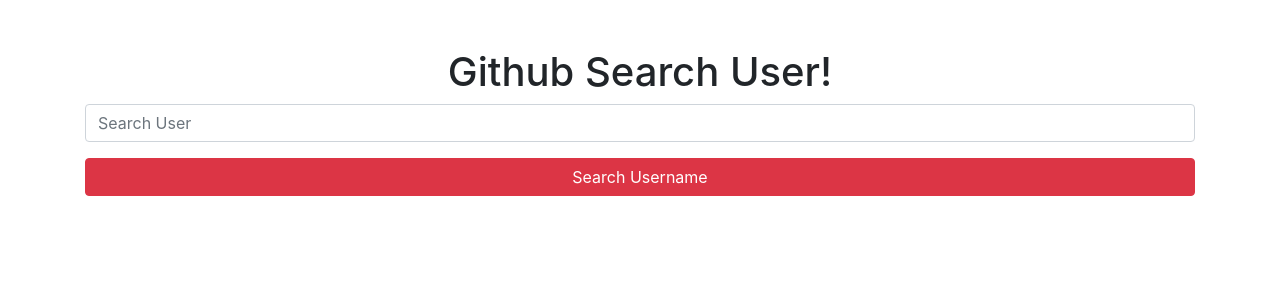
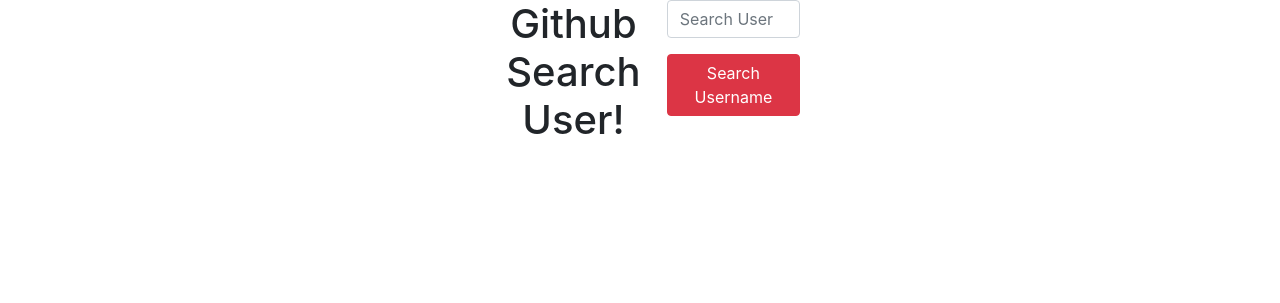
Before and after one commit to Sean-Briscoe/ApiVisualisation, a plain HTML site: page index.html in a window 1280 px wide. Drawn offline with nearby package versions, Linux system fonts and the light colour scheme.

Commit message:
Update index.html

```diff
--- a/index.html
+++ b/index.html
@@ -23,7 +23,20 @@
             </div>
        </form>
        <div id="result"></div>
+       <style>
+    .container{
+         width: 350px;
+         height: 300px;
+         display: flex;
+         justify-content: space-around;
 
+    }
+
+    .bar{
+
+        background-color:rgb(24, 190, 80);
+    }
+</style>
 
     </div>
 </body>
```
